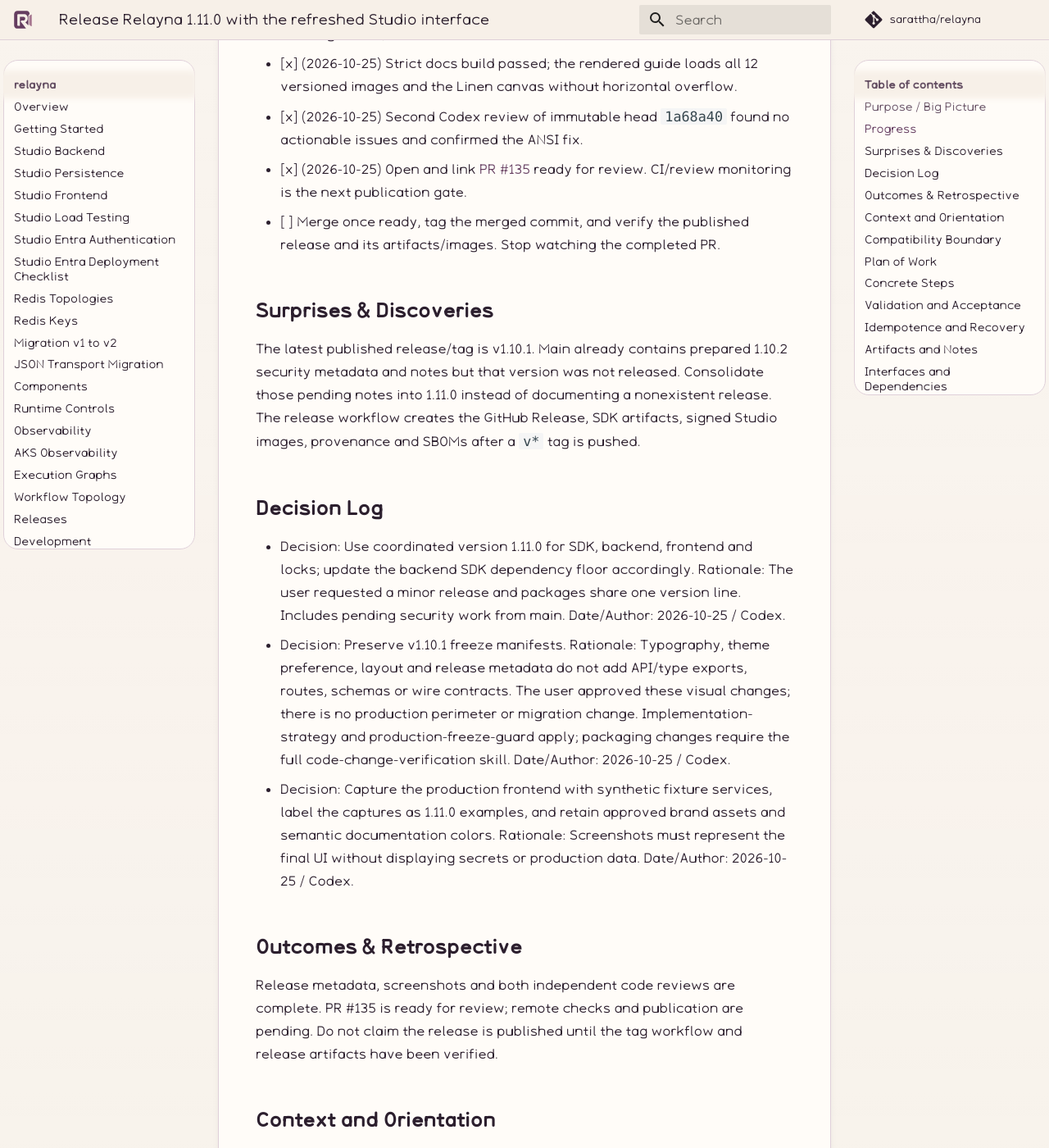
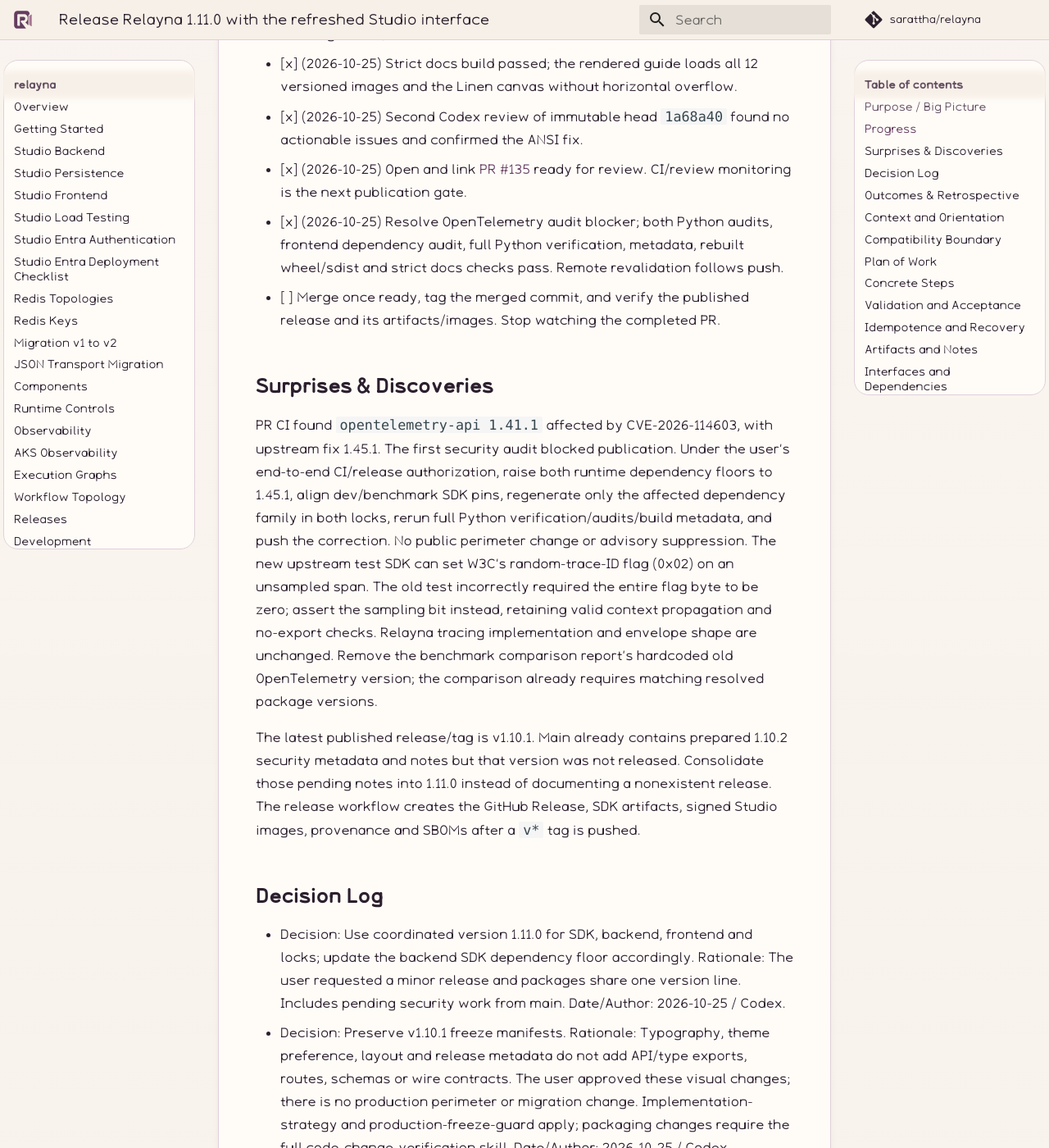
Before and after one commit to sarattha/relayna, an MkDocs documentation site: the page built from docs/execplans/studio-1-11-release.md, in a window 1280 px wide and 1400 px high, scrolled down 931 px. Shown: the whole window at 82% size. Built offline with MkDocs 1.6.1 and Material for MkDocs 9.7.7, drawn with Linux system fonts in a browser that asks for light colours; comment, search, counter and statistics services are not loaded; some of the changed text lies outside the part shown.

Commit message:
fix: require patched OpenTelemetry dependencies for release

```diff
--- a/docs/execplans/studio-1-11-release.md
+++ b/docs/execplans/studio-1-11-release.md
@@ -28,10 +28,26 @@
   actionable issues and confirmed the ANSI fix.
 - [x] (2026-10-25) Open and link [PR #135](https://github.com/sarattha/relayna/pull/135)
   ready for review. CI/review monitoring is the next publication gate.
+- [x] (2026-10-25) Resolve OpenTelemetry audit blocker; both Python audits,
+  frontend dependency audit, full Python verification, metadata, rebuilt
+  wheel/sdist and strict docs checks pass. Remote revalidation follows push.
 - [ ] Merge once ready, tag the merged commit, and verify the published release
   and its artifacts/images. Stop watching the completed PR.
 
 ## Surprises & Discoveries
+
+PR CI found `opentelemetry-api 1.41.1` affected by CVE-2026-114603, with upstream
+fix 1.45.1. The first security audit blocked publication. Under the user's
+end-to-end CI/release authorization, raise both runtime dependency floors to
+1.45.1, align dev/benchmark SDK pins, regenerate only the affected dependency
+family in both locks, rerun full Python verification/audits/build metadata, and
+push the correction. No public perimeter change or advisory suppression.
+The new upstream test SDK can set W3C's random-trace-ID flag (0x02) on an
+unsampled span. The old test incorrectly required the entire flag byte to be
+zero; assert the sampling bit instead, retaining valid context propagation and
+no-export checks. Relayna tracing implementation and envelope shape are unchanged.
+Remove the benchmark comparison report's hardcoded old OpenTelemetry version;
+the comparison already requires matching resolved package versions.
 
 The latest published release/tag is v1.10.1. Main already contains prepared
 1.10.2 security metadata and notes but that version was not released. Consolidate
@@ -141,6 +157,13 @@
 and confirmed the first finding resolved. Both user-authorized review rounds
 are complete. The subsequent commit records this evidence only.
 
+After the CI dependency correction, the complete Python verification stack was
+rerun successfully (688 SDK tests, 513 backend tests, same integration skips).
+Both Python dependency audits report no known vulnerabilities; frontend audit
+and its Node tooling tests also pass. New wheel metadata enforces
+`opentelemetry-api>=1.45.1` and SDK 1.45.1 optional extras. The new wheel/sdist,
+coordinated version validator and strict documentation build all pass.
+
 Verification: SDK format/lint/types and tests passed (688 passed, 9 skipped);
 backend format/lint/types and tests passed (513 passed, 21 skipped). Frontend
 coverage passed all gates: 267 tests in 19 files; statements 98.01%, branches
--- a/pyproject.toml
+++ b/pyproject.toml
@@ -31,7 +31,7 @@
     "fastapi>=0.115.11",
     "httpx>=0.28.1",
     "multidict>=6.9.1",
-    "opentelemetry-api>=1.28.0",
+    "opentelemetry-api>=1.45.1",
     "prometheus-client>=0.21.0",
     "pydantic>=2.11.0",
     "redis>=8.0.1,<9",
@@ -47,7 +47,7 @@
 
 [project.optional-dependencies]
 benchmark = [
-    "opentelemetry-sdk==1.41.1",
+    "opentelemetry-sdk==1.45.1",
     "orjson==3.11.9",
 ]
 dev = [
@@ -55,7 +55,7 @@
     "coverage[toml]>=7.10.0",
     "cryptography>=50.0.0",
     "mkdocs>=1.6.1",
-    "opentelemetry-sdk==1.41.1",
+    "opentelemetry-sdk==1.45.1",
     "pytest>=8.3.0",
     "pytest-asyncio>=0.24.0",
     "twine>=6.1.0",
```
Also changed, not shown: CHANGELOG.md (+4 -0 lines), docs/releases.md (+8 -0 lines), 5 other files.
